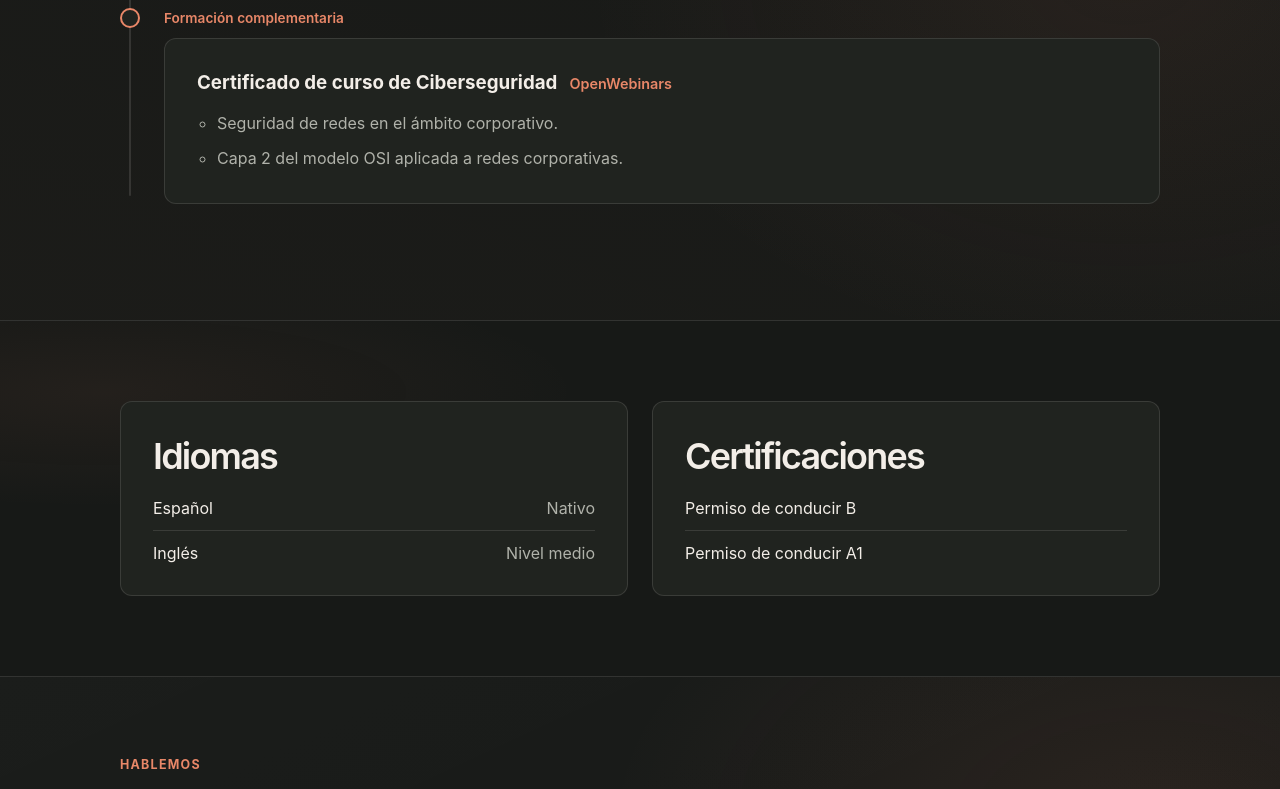
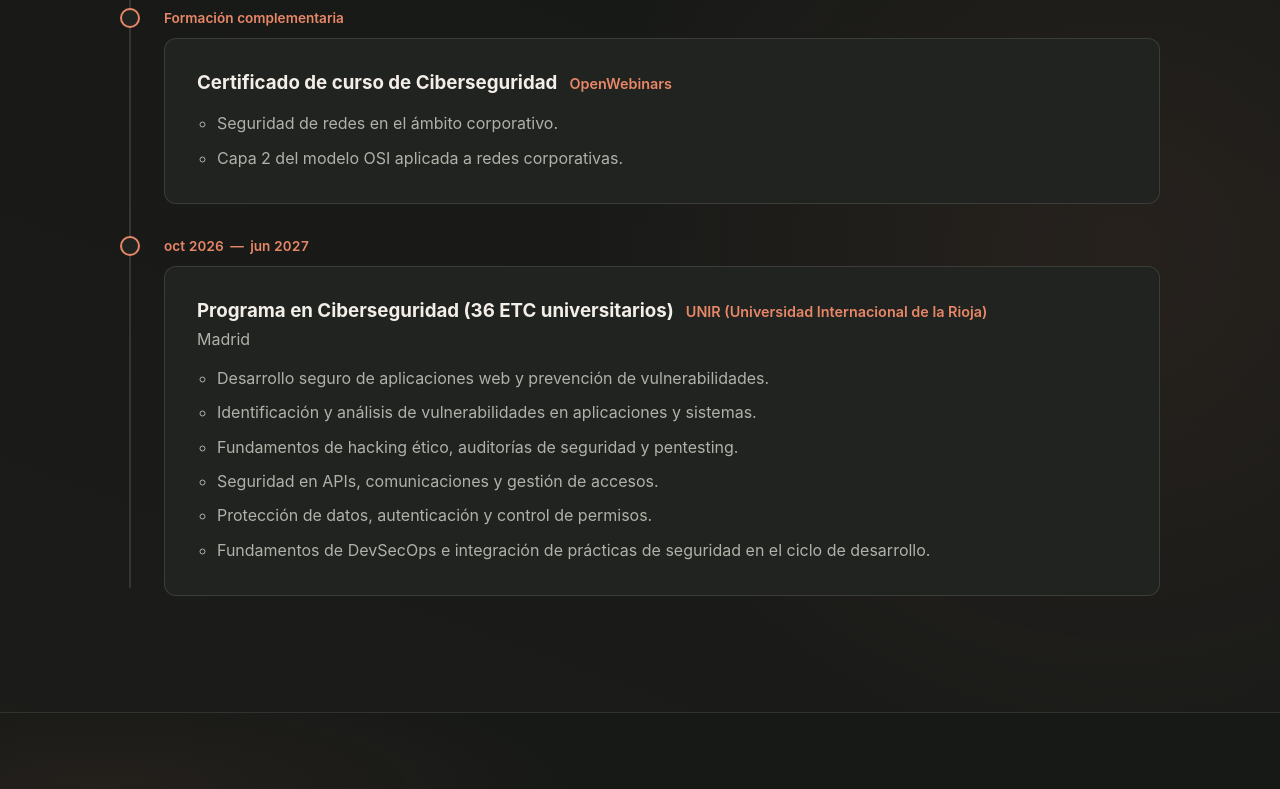
Before and after one commit to Adamdalus/Portfolio, a React (Vite) app: page / in a window 1280 px wide. Shown: the part 4750-5539 px from the top of the page. Built offline with nearby package versions, Linux system fonts and the light colour scheme.

Commit message:
Formación Programa ciberseguridad UNIR

```diff
--- a/src/data/formacion.ts
+++ b/src/data/formacion.ts
@@ -33,4 +33,19 @@ export const formacion: FormacionItem[] = [
       "Capa 2 del modelo OSI aplicada a redes corporativas.",
     ],
   },
+  {
+  titulo: "Programa en Ciberseguridad (36 ETC universitarios)",
+  institucion: "UNIR (Universidad Internacional de la Rioja)",
+  inicio: new Date("2026-10-22"),
+    final: new Date("2027-06-01"),
+    ubicacion: "Madrid",
+  detalles: [
+    "Desarrollo seguro de aplicaciones web y prevención de vulnerabilidades.",
+    "Identificación y análisis de vulnerabilidades en aplicaciones y sistemas.",
+    "Fundamentos de hacking ético, auditorías de seguridad y pentesting.",
+    "Seguridad en APIs, comunicaciones y gestión de accesos.",
+    "Protección de datos, autenticación y control de permisos.",
+    "Fundamentos de DevSecOps e integración de prácticas de seguridad en el ciclo de desarrollo.",
+  ]
+  },
 ];
```
